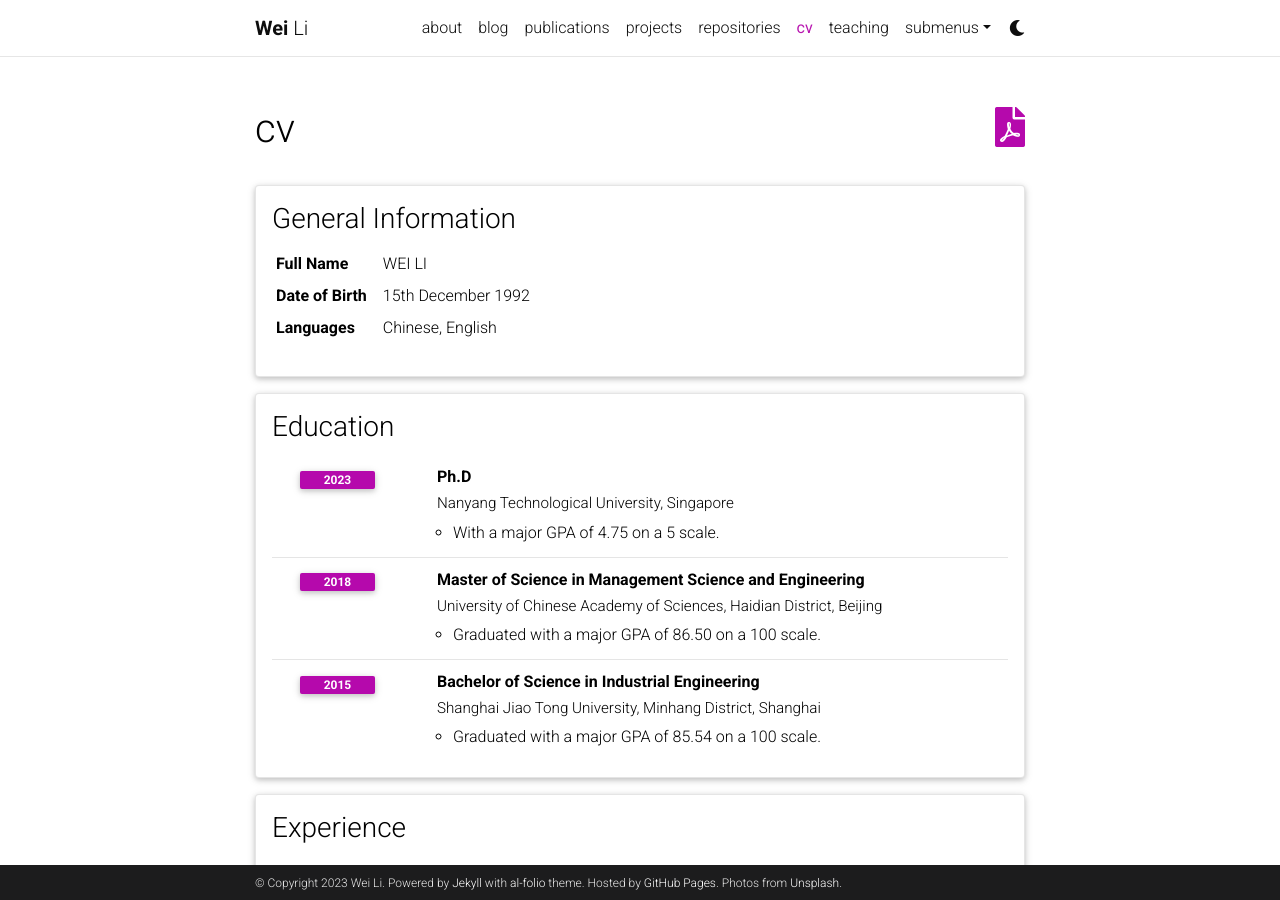
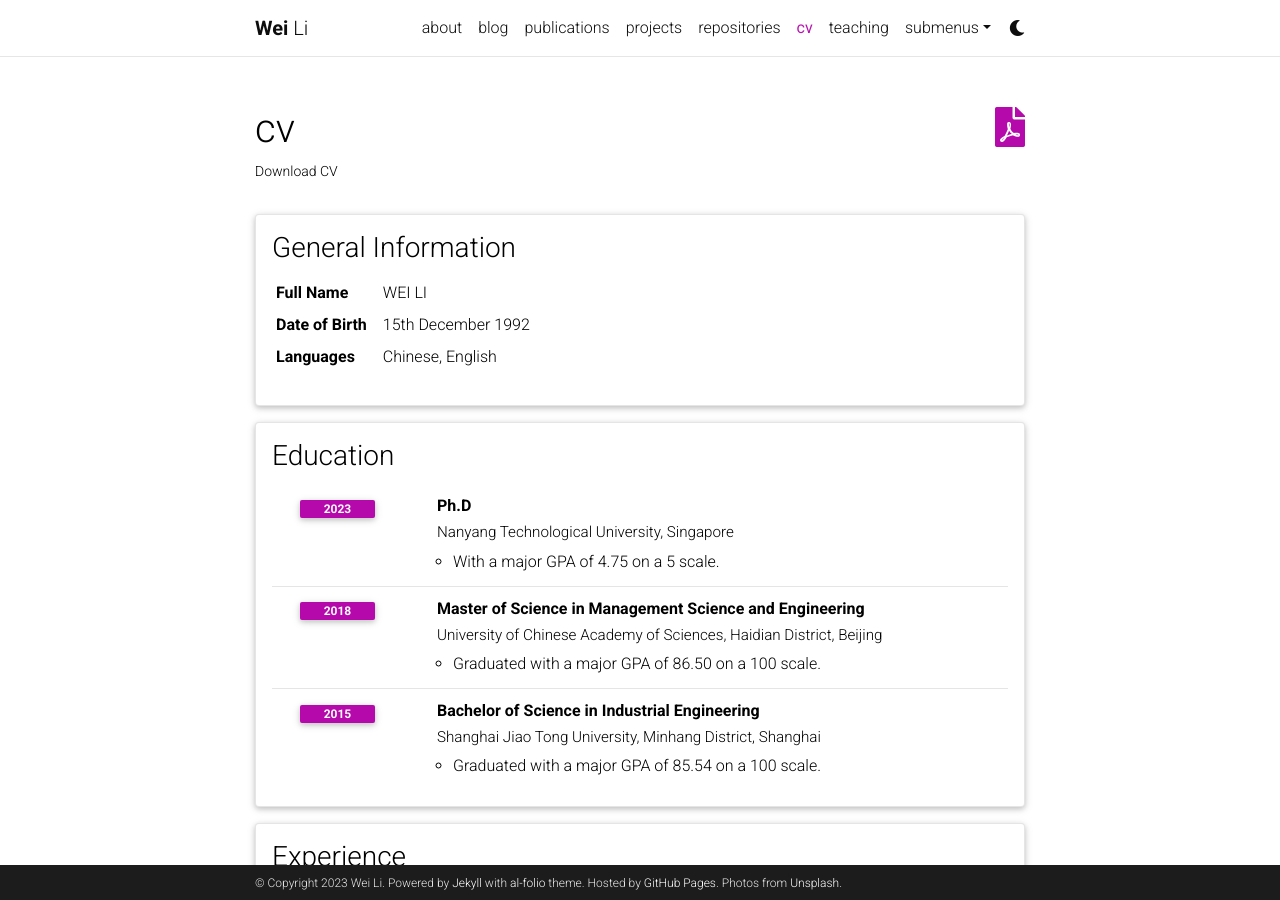
Before and after one commit to Maxwe11y/Maxwe11y.github.io, a Jekyll site: the page built from _pages/cv.md, in a window 1280 px wide and 900 px high. Built offline with Jekyll 4.4.1, drawn with Linux system fonts in a browser that asks for light colours; comment, search, counter and statistics services are not loaded; a style sheet for code colours, icons or effects is not loaded.

Commit message:
Update cv.md

```diff
--- a/_pages/cv.md
+++ b/_pages/cv.md
@@ -4,5 +4,6 @@ permalink: /cv/
 title: cv
 nav: true
 nav_order: 4
+description: Download CV
 cv_pdf: example_pdf.pdf
 ---
```
